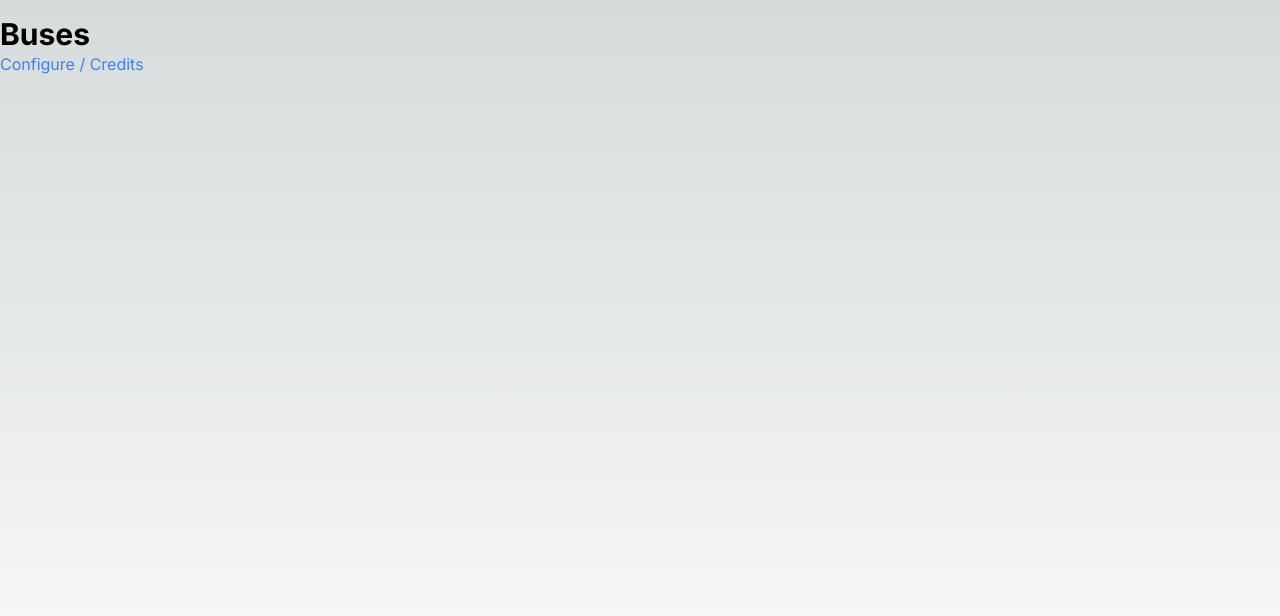
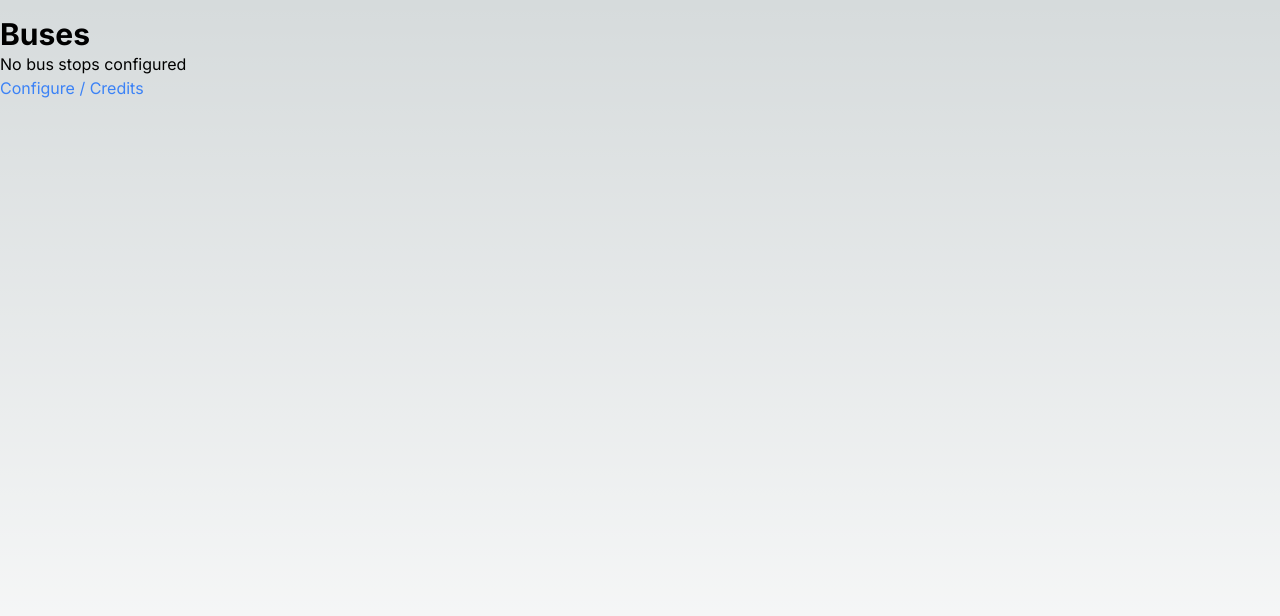
Before and after one commit to ukslim/my-bus-stops, a Next.js app: page / in a window 1280 px wide. Shown: the top 616 px of the page. Built offline with nearby package versions, Linux system fonts and the light colour scheme.

Commit message:
Link from config to home. Warning when config is empty

```diff
--- a/app/page.tsx
+++ b/app/page.tsx
@@ -27,6 +27,9 @@ export default function Home() {
   return (
     <main className="min-h-screen items-center p-0 sm:p-25 sm:text-base">
       <h1 className="text-3xl font-bold mt-1 sm:mt-4">Buses</h1>
+      {
+        config.length === 0 ? <div>No bus stops configured</div> : null
+      }
       <div className="w-full text-sm sm:text-base">
         {config.map((id) => (
           <BusStop key={id} busStopId={id} refreshTrigger={refreshTrigger} />
--- a/pages/config.tsx
+++ b/pages/config.tsx
@@ -1,4 +1,5 @@
 "use client";
+import Link from 'next/link';
 import { useEffect, useState } from 'react';
 
 export default function Home() {
@@ -35,6 +36,7 @@ export default function Home() {
             </form>
             <h3>Current configuration:</h3>
             <pre>{current.join(', ')}</pre>
+            <Link href="/">Back home</Link>
         </div>
     );
 }
```
